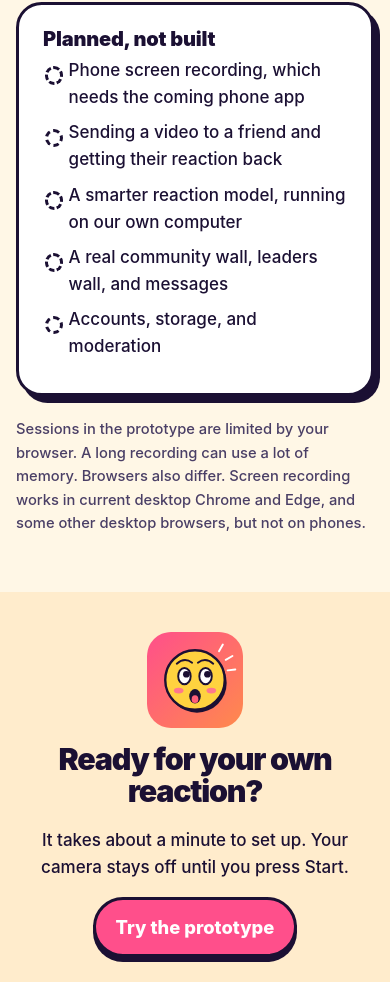
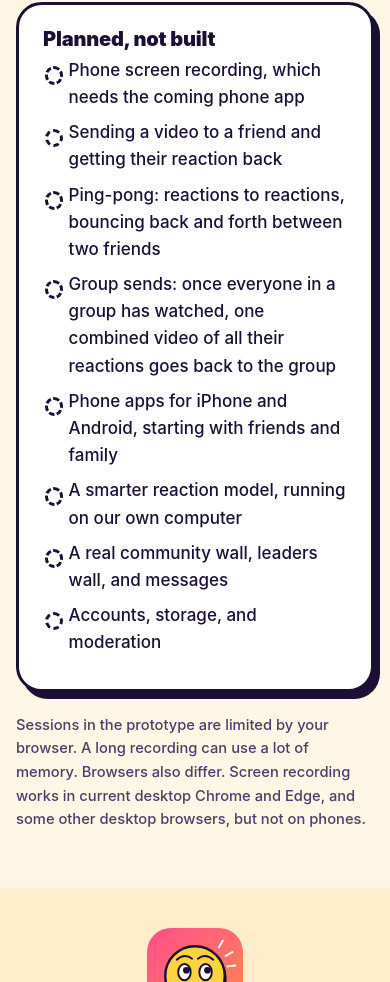
Before and after one commit to AtlasJumped/reactionapp.life, a plain HTML site: page index.html in a window 390 px wide. Shown: the part 9524-10506 px from the top of the page. Drawn offline with Linux system fonts and the light colour scheme.

Commit message:
Planned list: ping-pong reactions, group sends with a combined video, phone apps
Co-Authored-By: Claude Opus 5.5 <noreply@anthropic.com>

```diff
--- a/index.html
+++ b/index.html
@@ -155,6 +155,9 @@
     <div class="no"><h3>Planned, not built</h3><ul>
       <li>Phone screen recording, which needs the coming phone app</li>
       <li>Sending a video to a friend and getting their reaction back</li>
+      <li>Ping-pong: reactions to reactions, bouncing back and forth between two friends</li>
+      <li>Group sends: once everyone in a group has watched, one combined video of all their reactions goes back to the group</li>
+      <li>Phone apps for iPhone and Android, starting with friends and family</li>
       <li>A smarter reaction model, running on our own computer</li>
       <li>A real community wall, leaders wall, and messages</li>
       <li>Accounts, storage, and moderation</li>
```
